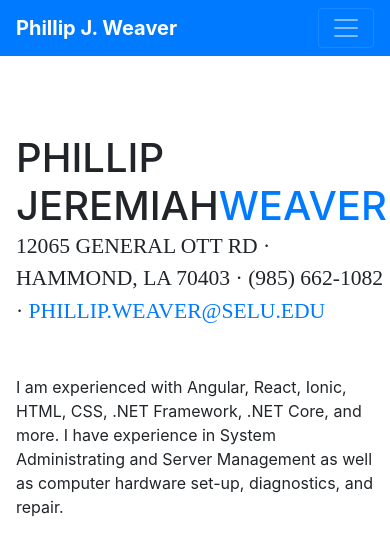
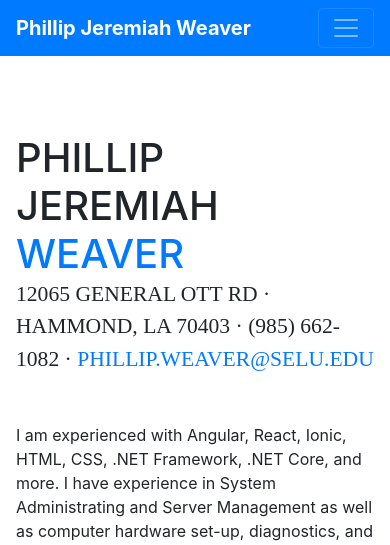
Before and after one commit to jbw716/jbw716.github.io, a website with bundled scripts: page index.html in a window 390 px wide. Shown: the top 545 px of the page. Built offline with nearby package versions, Linux system fonts and the light colour scheme; a web font is replaced by a local one.

Commit message:
Fixed name spacing

```diff
--- a/index.html
+++ b/index.html
@@ -8,7 +8,7 @@
   <meta name="description" content="">
   <meta name="author" content="Phillip J. Weaver">
 
-  <title>Phillip J. Weaver</title>
+  <title>Phillip Jeremiah Weaver</title>
 
   <!-- Bootstrap core CSS -->
   <link href="vendor/bootstrap/css/bootstrap.min.css" rel="stylesheet">
@@ -31,7 +31,7 @@
 
   <nav class="navbar navbar-expand-lg navbar-dark bg-primary fixed-top" id="sideNav">
     <a class="navbar-brand js-scroll-trigger" href="#page-top">
-      <span class="d-block d-lg-none"><b>Phillip J. Weaver</b></span>
+      <span class="d-block d-lg-none"><b>Phillip Jeremiah Weaver</b></span>
       <span class="d-none d-lg-block">
         <img class="img-fluid img-profile rounded-circle mx-auto mb-2" src="img/professional-profile-pic.jpg" alt="">
       </span>
@@ -71,7 +71,7 @@
 
     <section class="resume-section p-3 p-lg-5 d-flex d-column" id="about">
       <div class="my-auto">
-        <h1 class="mb-0">Phillip Jeremiah<span class="text-primary">Weaver</span></h1>
+        <h1 class="mb-0">Phillip Jeremiah <span class="text-primary">Weaver</span></h1>
         <div class="subheading mb-5">12065 General Ott Rd · Hammond, LA 70403 · (985) 662-1082 ·
           <a href="mailto:phillip.weaver@selu.edu">phillip.weaver@selu.edu</a>
         </div>
```
